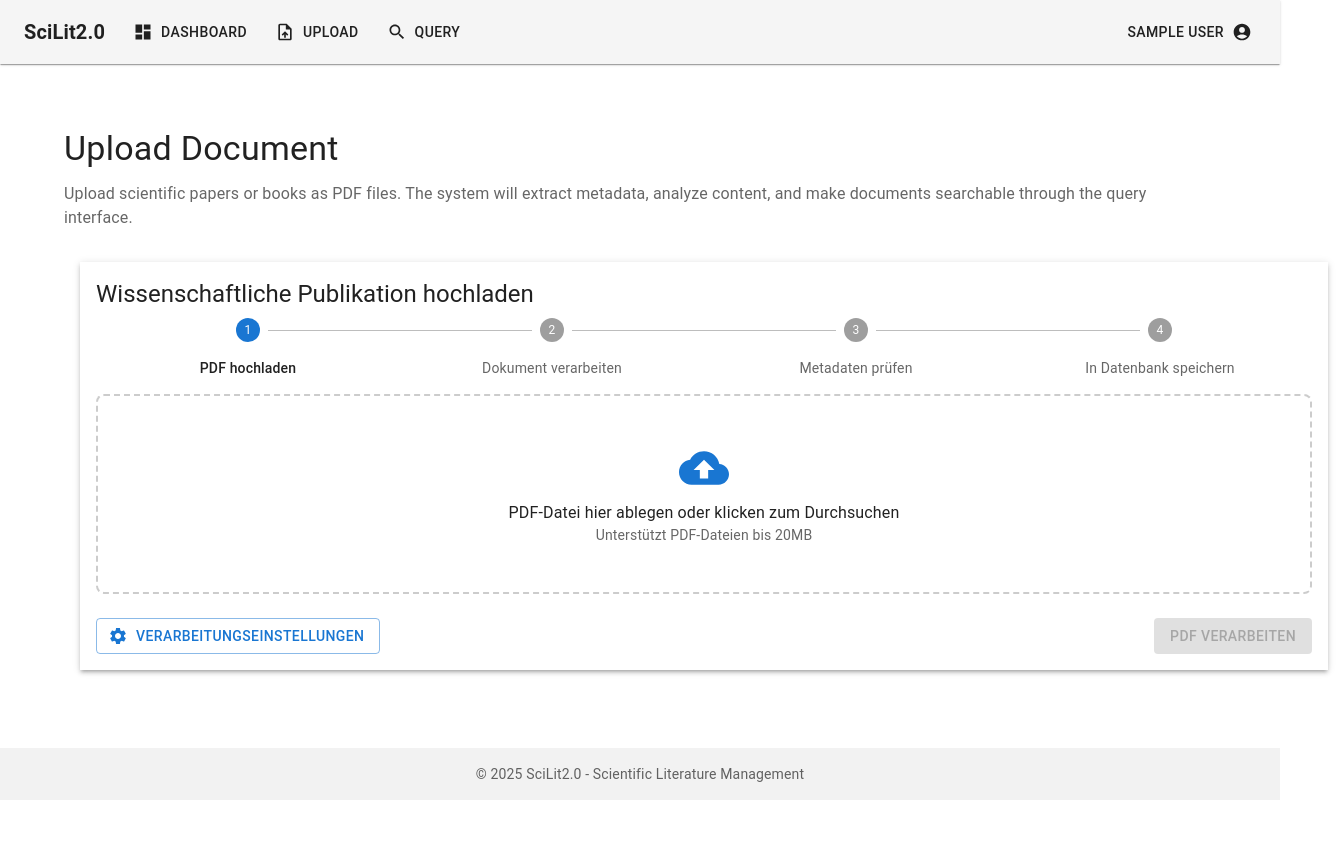
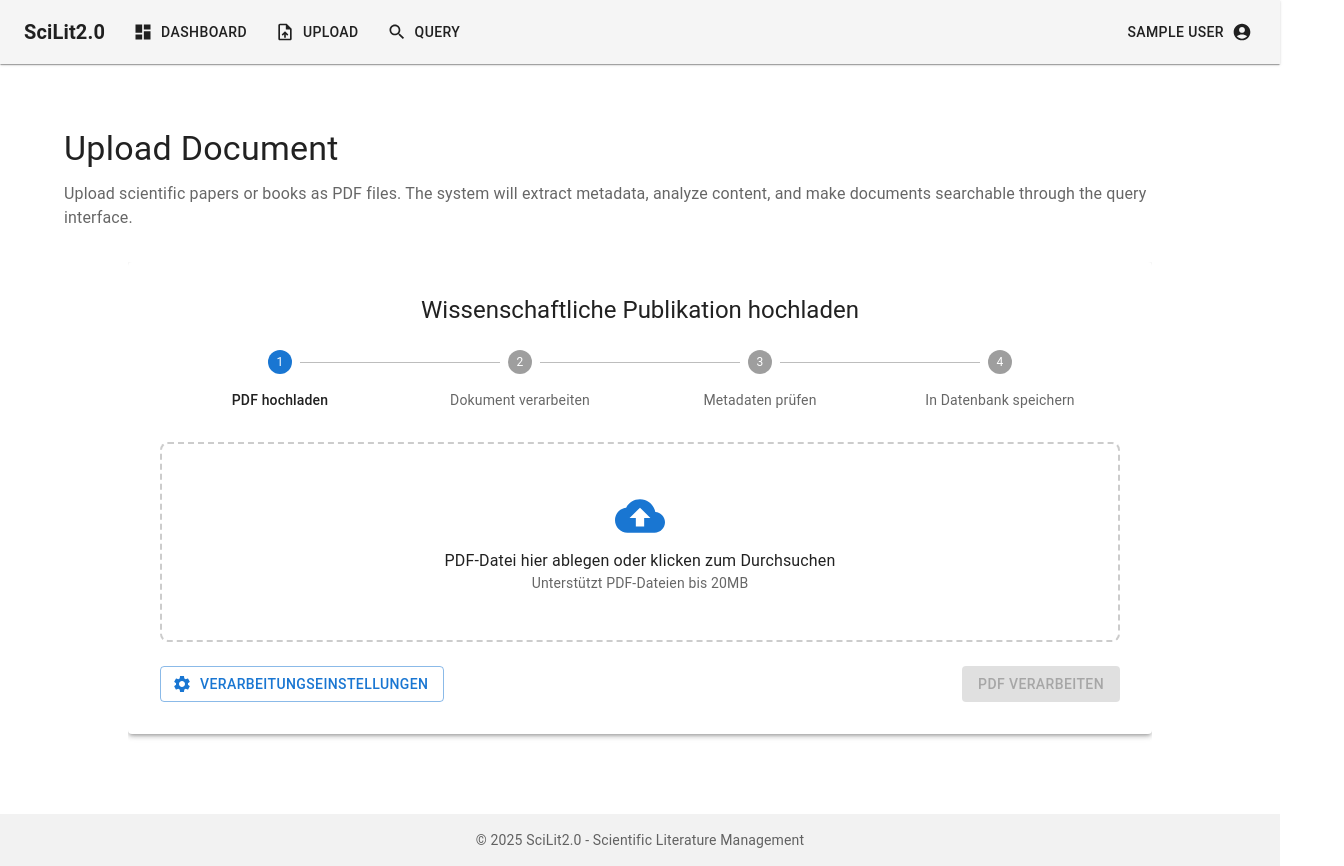
Before and after one commit to Phlippl/Scilit2.0, a React (Vite) app in the folder Frontend/: page /upload in a window 1280 px wide. Shown: the whole page, 1344 px wide, since content can reach past the window. Before the commit the page ends 800 px from the top, so only its background shows below. Built offline with nearby package versions, Linux system fonts and the light colour scheme; sample sign-in values are in the browser's storage.

Commit message:
Layout passt Metadaten

```diff
--- a/Frontend/src/components/pdf/FileUpload.jsx
+++ b/Frontend/src/components/pdf/FileUpload.jsx
@@ -18,7 +18,6 @@ import {
   DialogContent,
   DialogActions,
   Grid,
-  Container
 } from '@mui/material';
 
 // Icons
@@ -40,6 +39,25 @@ import { formatToISODate } from '../../utils/dateFormatter';
 // Hooks
 import { useNavigate } from 'react-router-dom';
 import { useAuth } from '../../hooks/useAuth';
+
+// Full viewport width container wrapper component
+const FullWidthContainer = ({ children }) => (
+  <Box
+    sx={{
+      position: 'relative',
+      width: '90vw', // Slightly narrower than full viewport width
+      left: '50%',
+      right: '50%',
+      marginLeft: '-45vw', // Half of the width
+      marginRight: '-45vw', // Half of the width
+      boxSizing: 'border-box',
+      px: { xs: 6, sm: 8 }, // More horizontal padding
+      py: 2,
+    }}
+  >
+    {children}
+  </Box>
+);
 
 const FileUpload = () => {
   const { isAuthenticated } = useAuth();
@@ -454,25 +472,11 @@ const FileUpload = () => {
           </>
         );
 
-        case 2:
+      case 2: // Metadaten-Schritt
         return (
-            <Box
-              sx={{
-                display: 'flex',
-                flexDirection: { xs: 'column', lg: 'row' },
-                gap: 3,
-                width: '100%',
-                alignItems: 'flex-start',
-                flexWrap: 'nowrap',
-              }}
-            >
+          <Box sx={{ display: 'flex', gap: 4, flexDirection: { xs: 'column', md: 'row' } }}>
             {/* Metadaten links */}
-              <Box
-                sx={{
-                  width: { xs: '100%', lg: '65%' },
-                  minWidth: 0,
-                }}
-              >
+            <Box sx={{ width: { xs: '100%', md: '55%' } }}>
               {metadata && (
                 <MetadataForm
                   metadata={metadata}
@@ -494,12 +498,7 @@ const FileUpload = () => {
             </Box>
 
             {/* PDF rechts */}
-              <Box
-                sx={{
-                  width: { xs: '100%', lg: '35%' },
-                  minWidth: 0,
-                }}
-              >
+            <Box sx={{ width: { xs: '100%', md: '45%' } }}>
               {file && <PDFViewer file={file} height="750px" />}
             </Box>
 
@@ -507,7 +506,6 @@ const FileUpload = () => {
             {processing && renderProcessingStatus()}
           </Box>
         );
-
 
       case 3: // Erfolgsschritt
         return (
@@ -559,23 +557,28 @@ const FileUpload = () => {
     </Dialog>
   );
 
+  // Use the full-width container for the entire component
   return (
-    <Box sx={{ width: '100vw', maxWidth: '100vw', overflowX: 'hidden', m: 0, p: 2 }}>
+    <FullWidthContainer>
+      <Box sx={{ maxWidth: '100%', overflowX: 'hidden' }}>
         <Paper
           elevation={3}
           sx={{
             width: '100%',
-          maxWidth: '100%',
-          p: 2,
-          m: 0,
-          borderRadius: 0,
-          boxSizing: 'border-box',
-          display: 'flex',
-          flexDirection: 'column',
+            p: { xs: 3, md: 4 },
+            mb: 4,
+            mx: 'auto',
+            maxWidth: 1500 // Set a maximum width for the paper component
           }}
         >
-
-        <Typography variant="h5" component="h2" gutterBottom sx={{ mb: 1 }}>
+          {/* Main heading centered */}
+          <Typography
+            variant="h5"
+            component="h2"
+            gutterBottom
+            align="center"
+            sx={{ mb: 3 }}
+          >
             Wissenschaftliche Publikation hochladen
           </Typography>
 
@@ -583,7 +586,7 @@ const FileUpload = () => {
           <Stepper
             activeStep={currentStep}
             alternativeLabel
-          sx={{ width: '100%', mb: 2 }}
+            sx={{ width: '100%', mb: 4 }}
           >
             {steps.map((label) => (
               <Step key={label}>
@@ -596,6 +599,7 @@ const FileUpload = () => {
           <Box sx={{ width: '100%' }}>
             {renderStepContent()}
           </Box>
+        </Paper>
 
         {/* Settings-Dialog */}
         {renderSettingsDialog()}
@@ -610,8 +614,8 @@ const FileUpload = () => {
             {error}
           </Alert>
         </Snackbar>
-      </Paper>
       </Box>
+    </FullWidthContainer>
   );
 };
 
--- a/Frontend/src/components/pdf/MetadataForm.jsx
+++ b/Frontend/src/components/pdf/MetadataForm.jsx
@@ -70,21 +70,19 @@ const MetadataForm = ({ metadata, onChange }) => {
    */
   const typeConfigs = {
     article: [
-      { id: 'title', label: 'Titel', required: true, gridWidth: 12 },
-      { id: 'subtitle', label: 'Untertitel', gridWidth: 12 },
-      { id: 'journal', label: 'Zeitschrift', gridWidth: 8 },
+      { id: 'title', label: 'Titel', required: true, gridWidth: 12, multiline: true, rows: 3 },
+      { id: 'journal', label: 'Zeitschrift', gridWidth: 8, multiline: true, rows: 2 },
       { id: 'volume', label: 'Jahrgang', gridWidth: 2 },
       { id: 'issue', label: 'Heftnummer', gridWidth: 2 },
-      { id: 'pages', label: 'Seiten von-bis', gridWidth: 4 },
-      { id: 'publicationDate', label: 'Jahr', type: 'date', gridWidth: 4 },
-      { id: 'doi', label: 'DOI', gridWidth: 8 },
-      { id: 'publisher', label: 'Verlag', gridWidth: 8 },
+      { id: 'pages', label: 'Seiten von-bis', gridWidth: 2.2 },
+      { id: 'publicationDate', label: 'Jahr', type: 'date', gridWidth: 2.8 },
+      { id: 'doi', label: 'DOI', gridWidth: 6 },
+      { id: 'publisher', label: 'Verlag', gridWidth: 6 },
       { id: 'abstract', label: 'Abstract', multiline: true, rows: 4, gridWidth: 12 }
     ],
 
     book: [
       { id: 'title', label: 'Titel', required: true, gridWidth: 12 },
-      { id: 'subtitle', label: 'Untertitel', gridWidth: 12 },
       { id: 'publisher', label: 'Verlag', gridWidth: 8 },
       { id: 'publicationDate', label: 'Jahr', type: 'date', gridWidth: 4 },
       { id: 'publisherLocation', label: 'Verlagsort', gridWidth: 6 },
@@ -98,7 +96,6 @@ const MetadataForm = ({ metadata, onChange }) => {
 
     edited_book: [
       { id: 'title', label: 'Titel', required: true, gridWidth: 12 },
-      { id: 'subtitle', label: 'Untertitel', gridWidth: 12 },
       { id: 'publisher', label: 'Verlag', gridWidth: 8 },
       { id: 'publicationDate', label: 'Jahr', type: 'date', gridWidth: 4 },
       { id: 'publisherLocation', label: 'Verlagsort', gridWidth: 6 },
@@ -112,11 +109,10 @@ const MetadataForm = ({ metadata, onChange }) => {
 
     conference: [
       { id: 'title', label: 'Titel', required: true, gridWidth: 12 },
-      { id: 'subtitle', label: 'Untertitel', gridWidth: 12 },
-      { id: 'conference', label: 'Tagungsname', gridWidth: 8 },
+      { id: 'conference', label: 'Tagungsname', gridWidth: 6 },
       { id: 'conferenceLocation', label: 'Tagungsort', gridWidth: 6 },
-      { id: 'conferenceDate', label: 'Veranstaltungsdatum', gridWidth: 6 },
-      { id: 'publicationDate', label: 'Jahr', type: 'date', gridWidth: 4 },
+      { id: 'conferenceDate', label: 'Tagungsdatum', gridWidth: 3 },
+      { id: 'publicationDate', label: 'Jahr', type: 'date', gridWidth: 3 },
       { id: 'publisherLocation', label: 'Verlagsort', gridWidth: 4 },
       { id: 'publisher', label: 'Verlag', gridWidth: 8 },
       { id: 'isbn', label: 'ISBN', gridWidth: 6 },
@@ -126,7 +122,6 @@ const MetadataForm = ({ metadata, onChange }) => {
 
     thesis: [
       { id: 'title', label: 'Titel', required: true, gridWidth: 12 },
-      { id: 'subtitle', label: 'Untertitel', gridWidth: 12 },
       { id: 'thesisType', label: 'Art der Schrift', gridWidth: 6 },
       { id: 'publicationDate', label: 'Datum / Jahr', type: 'date', gridWidth: 6 },
       { id: 'university', label: 'Hochschule', gridWidth: 8 },
@@ -139,7 +134,6 @@ const MetadataForm = ({ metadata, onChange }) => {
 
     report: [
       { id: 'title', label: 'Titel', required: true, gridWidth: 12 },
-      { id: 'subtitle', label: 'Untertitel', gridWidth: 12 },
       { id: 'institution', label: 'Institution', gridWidth: 8 },
       { id: 'publicationDate', label: 'Datum / Jahr', type: 'date', gridWidth: 4 },
       { id: 'location', label: 'Erscheinungsort', gridWidth: 6 },
@@ -150,7 +144,6 @@ const MetadataForm = ({ metadata, onChange }) => {
 
     newspaper: [
       { id: 'title', label: 'Titel', required: true, gridWidth: 12 },
-      { id: 'subtitle', label: 'Untertitel', gridWidth: 12 },
       { id: 'newspaper', label: 'Zeitung', gridWidth: 8 },
       { id: 'publicationDate', label: 'Datum', type: 'date', gridWidth: 4 },
       { id: 'location', label: 'Ort', gridWidth: 6 },
@@ -162,7 +155,6 @@ const MetadataForm = ({ metadata, onChange }) => {
 
     website: [
       { id: 'title', label: 'Titel', required: true, gridWidth: 12 },
-      { id: 'subtitle', label: 'Untertitel', gridWidth: 12 },
       { id: 'url', label: 'Online-Adresse', gridWidth: 12 },
       { id: 'institution', label: 'Institution', gridWidth: 8 },
       { id: 'publicationDate', label: 'Jahr', type: 'date', gridWidth: 4 },
@@ -185,7 +177,6 @@ const MetadataForm = ({ metadata, onChange }) => {
 
     press: [
       { id: 'title', label: 'Titel', required: true, gridWidth: 12 },
-      { id: 'subtitle', label: 'Untertitel', gridWidth: 12 },
       { id: 'institution', label: 'Institution', gridWidth: 8 },
       { id: 'contactPerson', label: 'Kontaktperson', gridWidth: 6 },
       { id: 'contactAddress', label: 'Kontaktadresse', gridWidth: 6 },
@@ -200,7 +191,6 @@ const MetadataForm = ({ metadata, onChange }) => {
     // Fallback für unbekannte Dokumenttypen
     other: [
       { id: 'title', label: 'Titel', required: true, gridWidth: 12 },
-      { id: 'subtitle', label: 'Untertitel', gridWidth: 12 },
       { id: 'publisher', label: 'Verlag', gridWidth: 8 },
       { id: 'journal', label: 'Zeitschrift', gridWidth: 8 },
       { id: 'publicationDate', label: 'Jahr/Datum', type: 'date', gridWidth: 4 },
@@ -416,7 +406,7 @@ const MetadataForm = ({ metadata, onChange }) => {
                   shrink: true,
                 } : undefined}
                 // Für Datumsfelder ein Hilfsmuster anzeigen und Icon
-                helperText={field.type === 'date' ? 'Format: JJJJ-MM-TT (z.B. 2015-11-03)' : undefined}
+                helperText={field.type === 'date' ? 'Format: JJJJ-MM-TT' : undefined}
                 InputProps={field.type === 'date' ? {
                   endAdornment: (
                     <InputAdornment position="end">
```
Lines whose indentation alone changed are shown as unchanged.
